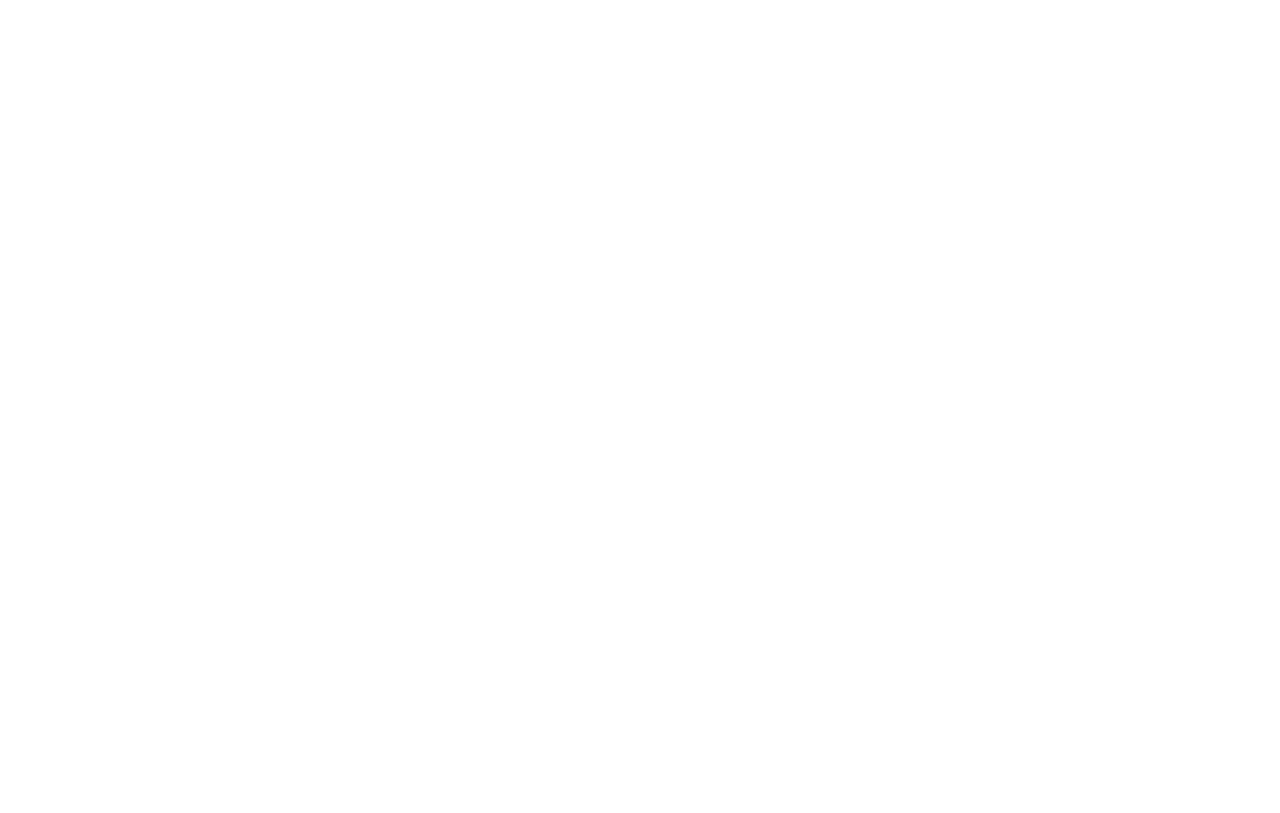
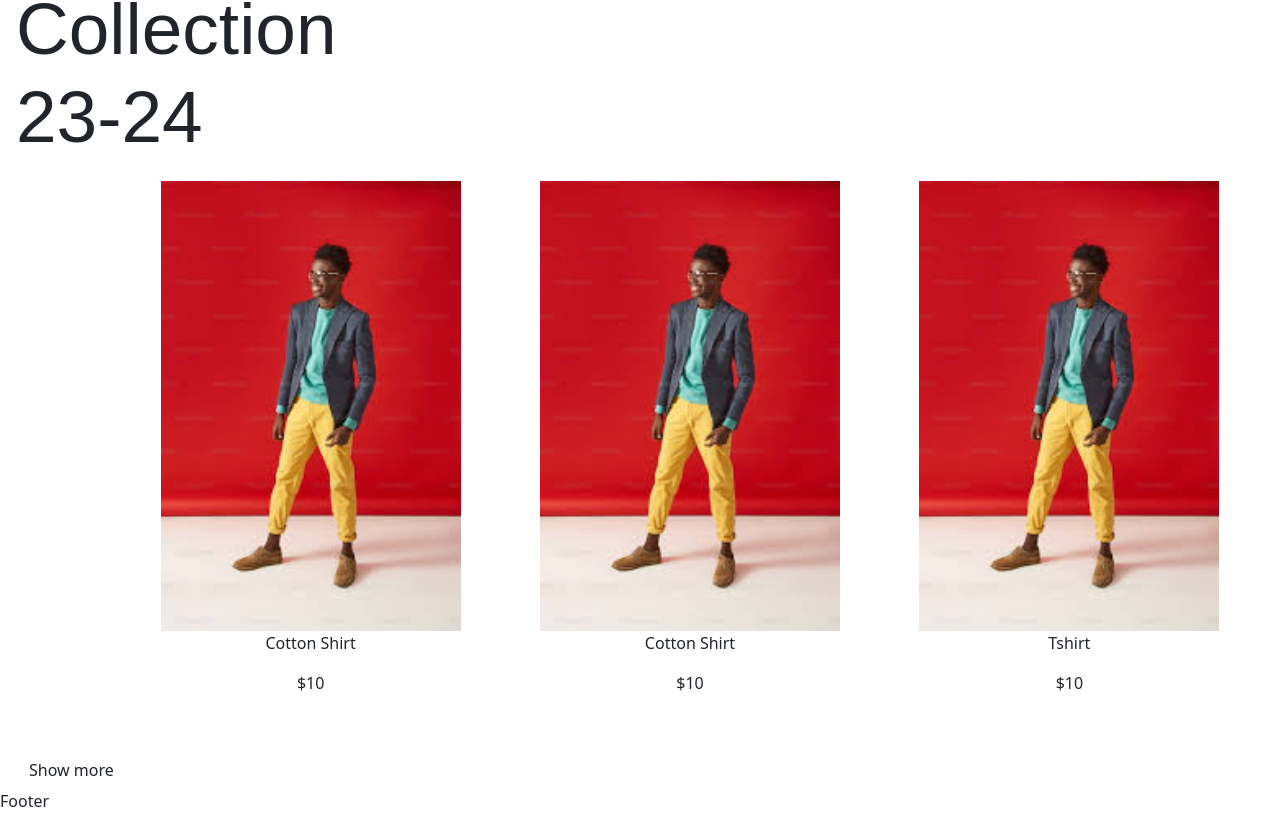
Before and after one commit to roshannaik123/React-E-comm, a React (Create React App) app: page / in a window 1280 px wide. Shown: the part 1408-2221 px from the top of the page. Before the commit the page ends 1330 px from the top, so only its background shows below. Built offline with nearby package versions, Linux system fonts and the light colour scheme.

Commit message:
added NeCollection

```diff
--- /dev/null
+++ b/src/pages/Home/AllCollection.css
@@ -0,0 +1,36 @@
+
+.item-container {
+    display: flex;
+    flex-wrap: wrap;
+    justify-content: space-between;
+    gap: 20px;
+    margin: 20px;
+    margin-left: 120px;
+    max-width: 1200px;
+}
+.item {
+    width: calc(33.33% - 20px);
+    text-align: center;
+    margin-bottom: 20px;
+}
+
+img {
+    width: 100%;
+    height: auto;
+    max-width: 300px;
+}
+
+.btn {
+    display: block;
+    margin: 0 auto;
+    padding: 10px 20px;
+    background-color: #007bff;
+    color: white;
+    border: none;
+    border-radius: 5px;
+    cursor: pointer;
+}
+
+button:hover {
+    background-color: #0056b3;
+}
--- /dev/null
+++ b/src/pages/Home/AllCollection.jsx
@@ -0,0 +1,54 @@
+import React, { useState } from 'react';
+import "./AllCollection.css"
+import Heading from './Heading';
+import img1 from"./images/download.jpeg";
+import img2 from"./images/download.jpeg";
+import img3 from"./images/download.jpeg";
+import img4 from"./images/download.jpeg";
+import img5 from"./images/download.jpeg";
+import img6 from"./images/download.jpeg";
+import img7 from"./images/download.jpeg";
+import img8 from"./images/download.jpeg";
+import img9 from"./images/download.jpeg";
+import img10 from"./images/download.jpeg";
+
+function AllCollection() {
+    const items = [
+        { id: 1, name: 'Cotton Shirt', price: '$10', img: img1 },
+        { id: 2, name: 'Cotton Shirt', price: '$10', img: img2 },
+        { id: 3, name: 'Tshirt', price: '$10', img: img3 },
+        { id: 4, name: 'Hoddies', price: '$10', img: img4 },
+        { id: 5, name: 'Joggers', price: '$10', img: img5},
+        { id: 6, name: 'Hoddies', price: '$10', img: img6},
+        { id: 7, name: 'Tshirt', price: '$10', img: img7 },
+        { id: 8, name: 'Shorts', price: '$10', img: img8 },
+        { id: 9, name: 'Tshirt', price: '$10', img:img9 },
+        { id: 10, name: 'Hoddies', price: '$10', img: img10 },
+    ];
+
+    const [showAll, setShowAll] = useState(false);
+
+    const displayImages = showAll ? items : items.slice(0, 3);
+
+    const handleShowMore = () => {
+        setShowAll(!showAll);
+    };
+
+    return (
+        <div>
+            <Heading>All<br />Collection<br />23-24</Heading>
+            <div className='item-container'>
+                {displayImages.map((item) => (
+                    <div key={item.id} className="item">
+                        <img src={item.img} alt={item.name} />
+                        <p>{item.name}</p>
+                        <p>{item.price}</p>
+                    </div>
+                ))}
+            </div>
+            <button  className="btn"onClick={handleShowMore}>{showAll ? 'Show less' : 'Show more'}</button>
+        </div>
+    );
+}
+
+export default AllCollection;
--- a/src/pages/Home/Home.jsx
+++ b/src/pages/Home/Home.jsx
@@ -3,6 +3,7 @@
 // import './Heading.css';
 import Collection from './Collection';
 import NewCollection from './NewCollection';
+import AllCollection from './AllCollection';
 
 const Home = () => {
   return (
@@ -10,6 +11,7 @@
       <div>
       <Collection/>
       <NewCollection/>
+      <AllCollection/>
       </div>
   );
 };
--- a/src/pages/Home/NewCollection.jsx
+++ b/src/pages/Home/NewCollection.jsx
@@ -19,10 +19,12 @@
             <Heading>New<br />These Week</Heading>
             <div className='home_new_collection'>
                 {products.map(product => (
-                    <div className="product" key={product.id}>
+
+     <div className="product" key={product.id}>
                         <img src={product.image} alt={product.name} />
                         <p>{product.name}</p>
                         <p>{product.price}</p>
+
                     </div>
                 ))}
             </div>
```
Also changed, not shown: src/pages/Home/images/Group 64.png (added), src/pages/Home/images/Group 65 (1).png (added).
